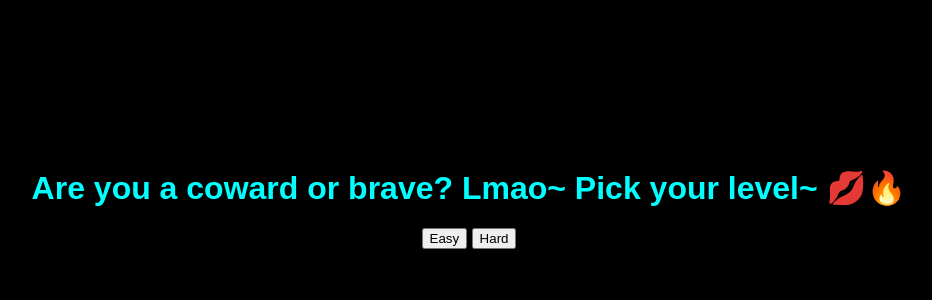
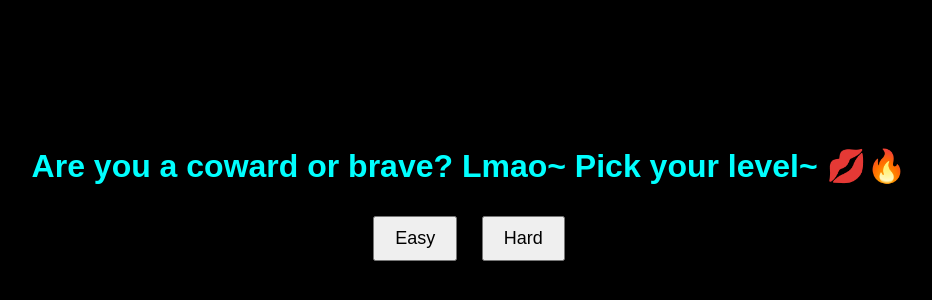
Before and after one commit to EveLandQueen/scream-game, a plain HTML site: page index.html in a window 1280 px wide. Shown: the part 210-510 px from the top of the page, without its empty margins (171-1103 px from the left). Drawn offline with Linux system fonts and the light colour scheme.

Commit message:
style.css

```diff
--- a/style.css
+++ b/style.css
@@ -10,6 +10,7 @@ body {
     text-align: center;
     overflow: hidden;
 }
+
 .grid {
     display: grid;
     gap: 2px;
@@ -18,6 +19,7 @@ body {
     border-radius: 10px;
     box-shadow: 0 0 10px cyan;
 }
+
 .cell {
     width: 40px;
     height: 40px;
@@ -30,9 +32,11 @@ body {
     border: 1px solid cyan;
     color: cyan;
 }
+
 .cell.clicked {
     background-color: rgba(0, 255, 255, 0.3);
 }
+
 .jumpscare {
     display: none;
     position: fixed;
@@ -43,14 +47,25 @@ body {
     background-color: black;
     justify-content: center;
     align-items: center;
+    z-index: 1000;
 }
+
 .jumpscare img {
     width: 50%;
     max-width: 600px;
 }
+
+button {
+    padding: 10px 20px;
+    margin: 10px;
+    font-size: 18px;
+    cursor: pointer;
+}
+
 .shake {
-    animation: shake 0.2s infinite;
+    animation: shake 0.3s infinite;
 }
+
 @keyframes shake {
     0% { transform: translate(2px, 2px); }
     25% { transform: translate(-2px, -2px); }
```
